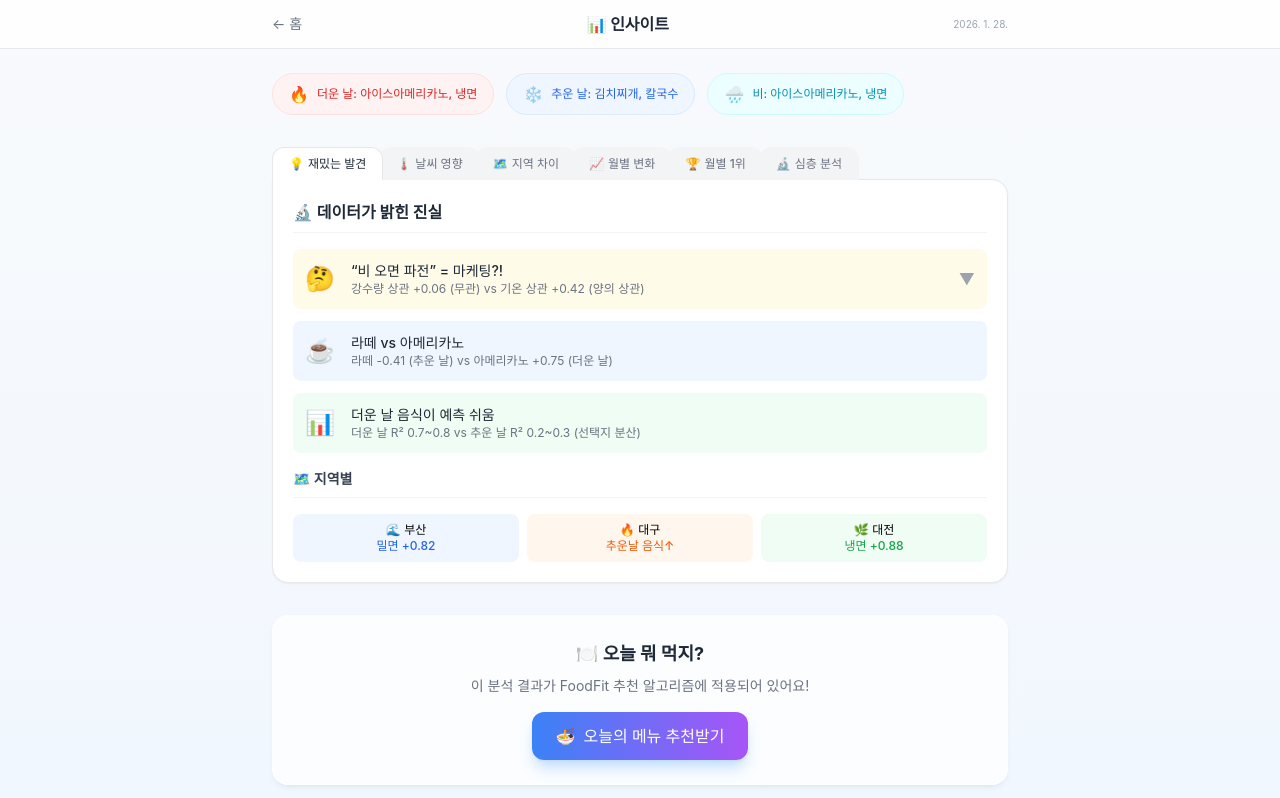
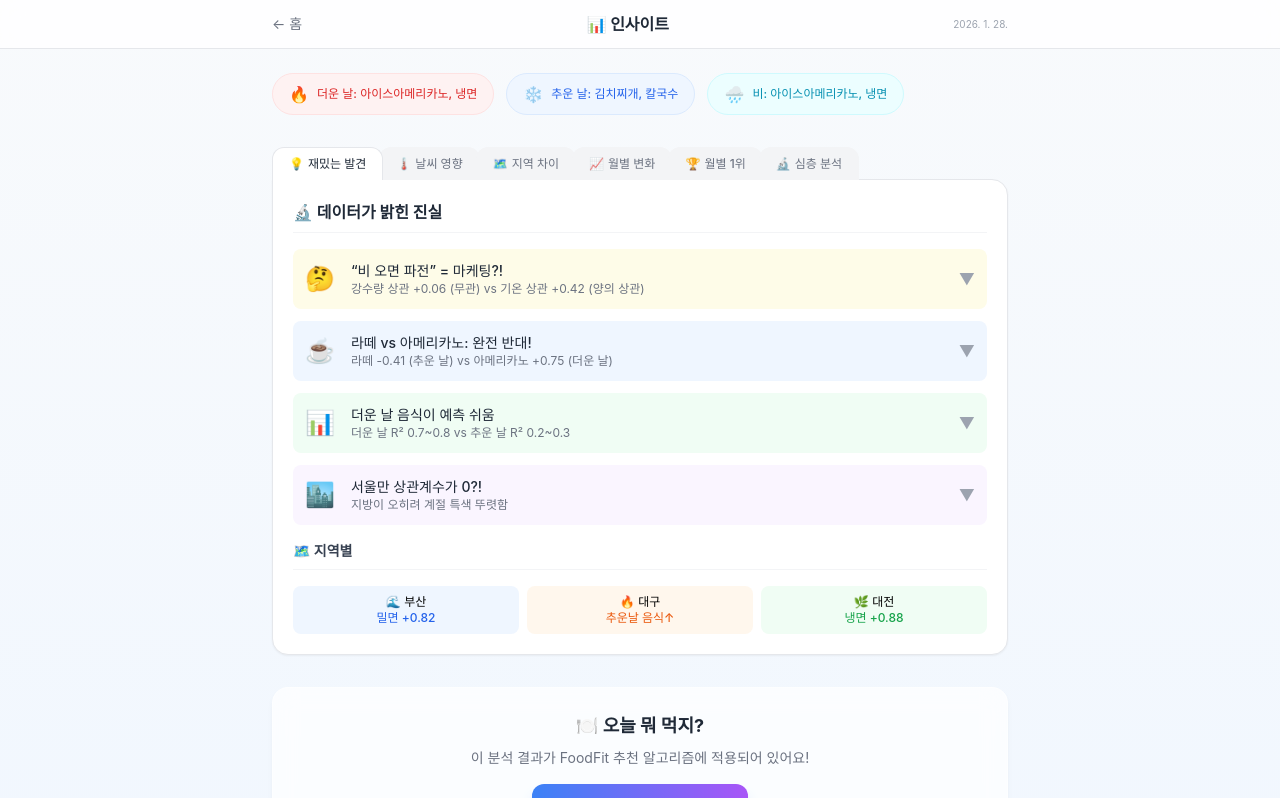
Before and after one commit to ava-jahlee/foodfit, a Next.js app: page /insights in a window 1280 px wide. Shown: the top 798 px of the page. Built offline with nearby package versions, Linux system fonts and the light colour scheme; a web font is replaced by a local one.

Commit message:
✨ 모든 인사이트 토글로 변경 + 서울 상관계수 0 인사이트 추가

```diff
--- a/src/app/insights/page.tsx
+++ b/src/app/insights/page.tsx
@@ -318,22 +318,93 @@ export default function InsightsPage() {
                     )}
                   </div>
 
-                  {/* 커피 */}
-                  <div className="flex items-center gap-4 p-3 bg-blue-50 rounded-lg">
+                  {/* 커피 - 토글 */}
+                  <div className="bg-blue-50 rounded-lg overflow-hidden">
+                    <button
+                      onClick={() => setExpandedInsight(expandedInsight === 'coffee' ? null : 'coffee')}
+                      className="w-full flex items-center gap-4 p-3 text-left hover:bg-blue-100 transition-colors"
+                    >
                       <span className="text-2xl">☕</span>
                       <div className="flex-1">
-                      <p className="text-sm font-medium text-gray-800">라떼 vs 아메리카노</p>
+                        <p className="text-sm font-medium text-gray-800">라떼 vs 아메리카노: 완전 반대!</p>
                         <p className="text-xs text-gray-500">라떼 -0.41 (추운 날) vs 아메리카노 +0.75 (더운 날)</p>
                       </div>
+                      <span className={`text-gray-400 transition-transform ${expandedInsight === 'coffee' ? 'rotate-180' : ''}`}>
+                        ▼
+                      </span>
+                    </button>
+                    {expandedInsight === 'coffee' && (
+                      <div className="px-4 pb-4 pt-1 border-t border-blue-200 text-xs text-gray-600 space-y-2">
+                        <p className="font-medium text-gray-700">🔍 왜 그럴까?</p>
+                        <div className="space-y-1 pl-2">
+                          <p><strong>아이스 아메리카노</strong>: 더울수록 시원한 음료 ↑</p>
+                          <p><strong>라떼</strong>: 추울수록 따뜻하고 부드러운 음료 ↑</p>
+                        </div>
+                        <div className="bg-blue-100 rounded p-2 mt-2">
+                          <p className="text-blue-700">💡 같은 커피인데 <strong>계절 선호가 정반대</strong>! 카페 운영자라면 계절별 메뉴 푸시 전략에 참고할 만 함</p>
+                        </div>
+                      </div>
+                    )}
                   </div>
 
-                  {/* 예측력 */}
-                  <div className="flex items-center gap-4 p-3 bg-green-50 rounded-lg">
+                  {/* 예측력 - 토글 */}
+                  <div className="bg-green-50 rounded-lg overflow-hidden">
+                    <button
+                      onClick={() => setExpandedInsight(expandedInsight === 'predict' ? null : 'predict')}
+                      className="w-full flex items-center gap-4 p-3 text-left hover:bg-green-100 transition-colors"
+                    >
                       <span className="text-2xl">📊</span>
                       <div className="flex-1">
                         <p className="text-sm font-medium text-gray-800">더운 날 음식이 예측 쉬움</p>
-                      <p className="text-xs text-gray-500">더운 날 R² 0.7~0.8 vs 추운 날 R² 0.2~0.3 (선택지 분산)</p>
+                        <p className="text-xs text-gray-500">더운 날 R² 0.7~0.8 vs 추운 날 R² 0.2~0.3</p>
                       </div>
+                      <span className={`text-gray-400 transition-transform ${expandedInsight === 'predict' ? 'rotate-180' : ''}`}>
+                        ▼
+                      </span>
+                    </button>
+                    {expandedInsight === 'predict' && (
+                      <div className="px-4 pb-4 pt-1 border-t border-green-200 text-xs text-gray-600 space-y-2">
+                        <p className="font-medium text-gray-700">🔍 R² (결정계수)란?</p>
+                        <p className="pl-2">날씨로 음식 선택을 얼마나 설명할 수 있는지 (0~1)</p>
+                        <div className="space-y-1 pl-2 mt-2">
+                          <p><strong>여름 (R² 높음)</strong>: 냉면, 빙수, 아이스커피 → 예측 쉬움!</p>
+                          <p><strong>겨울 (R² 낮음)</strong>: 선택지가 분산됨 (찌개? 탕? 전골? 라면?)</p>
+                        </div>
+                        <div className="bg-green-100 rounded p-2 mt-2">
+                          <p className="text-green-700">💡 추운 날은 &ldquo;뭐든 따뜻하면 OK&rdquo; → 선택지 분산 → 예측 어려움</p>
+                        </div>
+                      </div>
+                    )}
+                  </div>
+
+                  {/* 서울 - 토글 (새로 추가) */}
+                  <div className="bg-purple-50 rounded-lg overflow-hidden">
+                    <button
+                      onClick={() => setExpandedInsight(expandedInsight === 'seoul' ? null : 'seoul')}
+                      className="w-full flex items-center gap-4 p-3 text-left hover:bg-purple-100 transition-colors"
+                    >
+                      <span className="text-2xl">🏙️</span>
+                      <div className="flex-1">
+                        <p className="text-sm font-medium text-gray-800">서울만 상관계수가 0?!</p>
+                        <p className="text-xs text-gray-500">지방이 오히려 계절 특색 뚜렷함</p>
+                      </div>
+                      <span className={`text-gray-400 transition-transform ${expandedInsight === 'seoul' ? 'rotate-180' : ''}`}>
+                        ▼
+                      </span>
+                    </button>
+                    {expandedInsight === 'seoul' && (
+                      <div className="px-4 pb-4 pt-1 border-t border-purple-200 text-xs text-gray-600 space-y-2">
+                        <p className="font-medium text-gray-700">🔍 왜 서울만 특이할까?</p>
+                        <div className="space-y-1 pl-2">
+                          <p><strong>1. 베이스라인 높음</strong>: 항상 검색량 많아서 계절 변동폭 상대적으로 작음</p>
+                          <p><strong>2. 다양한 인구</strong>: 계절 무관 모든 음식 꾸준히 검색</p>
+                          <p><strong>3. 옵션 많음</strong>: 배달/외식 선택지 풍부 → 날씨 영향 분산</p>
+                        </div>
+                        <div className="bg-purple-100 rounded p-2 mt-2">
+                          <p className="text-purple-700">💡 반면 지방은 <strong>계절 음식 선호 뚜렷</strong>! (부산 밀면 +0.82, 대전 냉면 +0.88)</p>
+                        </div>
+                      </div>
+                    )}
                   </div>
                 </div>
 
```
Lines whose indentation alone changed are shown as unchanged.
